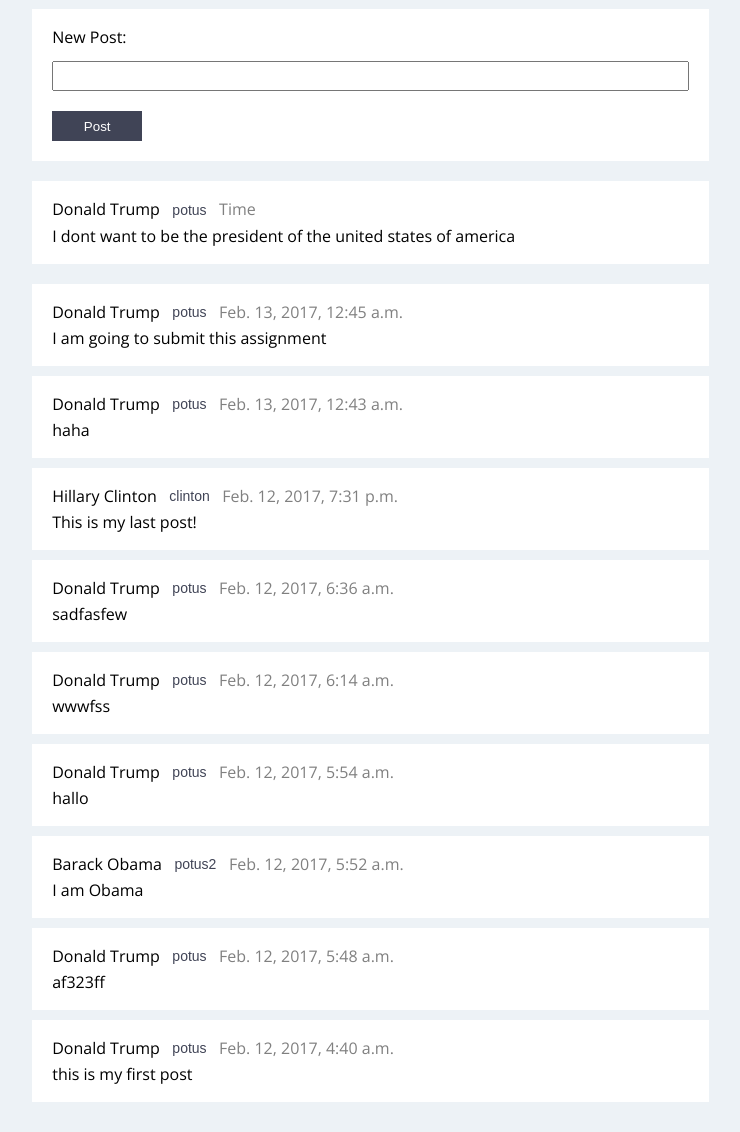
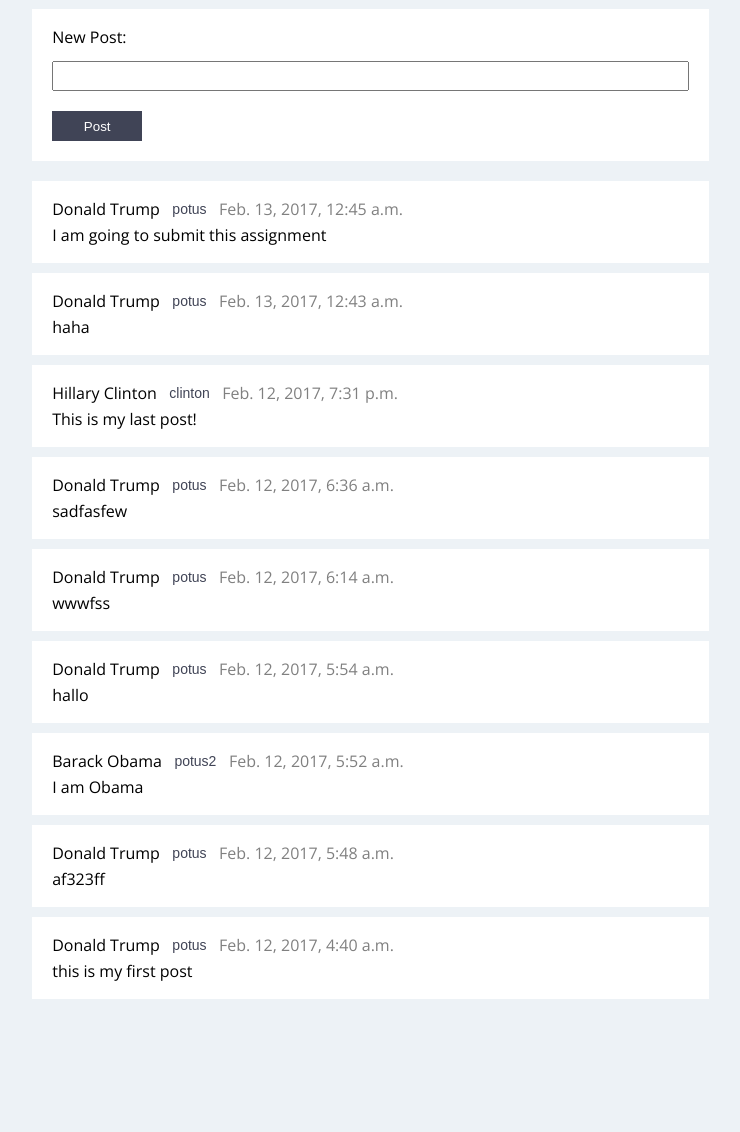
Before and after one commit to guozj94/WebAppDev, a Django app: page / in a window 1280 px wide. Shown: the part 129-1261 px from the top of the page, without its empty margins (423-1163 px from the left). After the commit the page ends 1128 px from the top, so only its background shows below. Run offline with Django 3.2, Linux system fonts and the light colour scheme; a user stored in the database is signed in; data comes from the database, SQL or seed files in the repository; both versions use the stored data as it was after the commit.

Commit message:
tidy the html and python

```diff
--- a/hw4/socialnetwork/models.py
+++ b/hw4/socialnetwork/models.py
@@ -3,6 +3,7 @@ from __future__ import unicode_literals
 from django.db import models
 from django.contrib.auth.models import User
 
+#Message class saves all post message
 class Messages(models.Model):
 	user = models.ForeignKey(User, default=None)
 	post = models.TextField(max_length=200)
--- a/hw4/socialnetwork/templates/socialnetwork/global.html
+++ b/hw4/socialnetwork/templates/socialnetwork/global.html
@@ -14,7 +14,7 @@
 		<nav>
 			<ul>
 				<li>
-					<a href="">Welcome to Social Web</a>
+					<a href="/socialnetwork/global">Welcome to Social Web</a>
 				</li>
 				<li>
 					<a href="/socialnetwork/logout">Logout</a>
@@ -42,27 +42,6 @@
 		{% csrf_token %}
 		</form>
 
-		<ol> <!-- this is an example of messages -->
-			<li>
-				<div class="column">
-					<div class="row" id="personal">
-						<p>Donald</p>
-						<p>&nbsp</p>
-						<p>Trump</p>
-						<p>&nbsp &nbsp</p>
-						<form action="/socialnetwork/profile" method="post">
-							<input type="submit" name="username" id="username" value="potus">
-						</form>
-						<p>&nbsp &nbsp</p>
-						<p style="color: grey; font-weight: lighter;">Time</p>
-					</div>
-					<div class="row" id="content">
-						<p>I dont want to be the president of the united states of america</p>
-					</div>
-				</div>
-			</li>
-		</ol>
-
 		<ol>  <!-- insert all message HERE -->
 		{% for message in messages %}
 		<li>
@@ -82,7 +61,7 @@
 				</div>
 			</div>
 			{% csrf_token %}
-			</form>
+		</form>
 		</li>
 		{% endfor %}
 		</ol>
--- a/hw4/socialnetwork/views.py
+++ b/hw4/socialnetwork/views.py
@@ -1,90 +1,71 @@
 from django.shortcuts import render, redirect, get_object_or_404
 from django.core.urlresolvers import reverse
 
+#import login
 from django.contrib.auth.decorators import login_required
 from django.contrib.auth.models import User
 from django.contrib.auth import login, authenticate
 
+#import transaction
 from django.db import transaction
 
+#import model
 from socialnetwork.models import *
 
+#use time
 from datetime import datetime
 import time
 
 # Create your views here.
 @login_required
-#need query
+#display all posts on the home page
 def home(request):
-	# messages = Messages.objects.all()
-	# print messages
-
-	# if messages.count() == 0:
-	# 	return render(request, 'socialnetwork/global.html', {})
-
-	# if messages.count() >= 1:
-	# 	context = {'messages': messages.order_by('-date')}
-
-	# return render(request, 'socialnetwork/global.html', context)
 	all_info = []
+	#join query
 	for p in Messages.objects.raw('SELECT * FROM socialnetwork_messages,auth_user WHERE socialnetwork_messages.user_id=auth_user.id ORDER BY socialnetwork_messages.date DESC'):
-		#print p.first_name, p.last_name
 		all_info.append({'fname': p.first_name, 'lname': p.last_name, 'date': p.date, 'post': p.post, 'username': p.username})
-	print all_info[0]
-	# while count_msg < messages.count():
-	# 	while count_usr < user_info.count():
-	# 		if messages[count_msg].user_id == user_info[count_usr].id:
-	# 			messages[count_msg].fname = user_info[count_usr].first_name
-	# 			messages[count_msg].lname = user_info[count_usr].last_name
-	# 			messages[count_msg].username = user_info[count_usr].username
-	# 		count_usr += 1
-	# 	count_msg += 1
-	# print user_info[0].first_name
-	# print context
+	#return messages and insert into html
 	context = {'messages': all_info}
 	return render(request, 'socialnetwork/global.html', context)
 
 @login_required
+#create new post, and render the homepage
 def create(request):
-	if not 'input-content' in request.POST:
-		return render(request, 'socialnetwork/global.html', {})
+	if not request.POST['input-content']:
+		print 'no content'
+	else:
+		#create a new instance of Messages
+		print 'create new content'
+		message = Messages()
+		message.user = request.user
+		message.post = request.POST['input-content'][:200]
+		message.save()
 
-	message = Messages()
-	message.user = request.user
-	print request.user
-	message.post = request.POST['input-content'][:200]
-	message.save()
+	#get all post in database
 	all_info = []
 	for p in Messages.objects.raw('SELECT * FROM socialnetwork_messages,auth_user WHERE socialnetwork_messages.user_id=auth_user.id ORDER BY socialnetwork_messages.date DESC'):
-		#print p.first_name, p.last_name
 		all_info.append({'fname': p.first_name, 'lname': p.last_name, 'date': p.date, 'post': p.post, 'username': p.username})
-	print all_info[0]
-	# while count_msg < messages.count():
-	# 	while count_usr < user_info.count():
-	# 		if messages[count_msg].user_id == user_info[count_usr].id:
-	# 			messages[count_msg].fname = user_info[count_usr].first_name
-	# 			messages[count_msg].lname = user_info[count_usr].last_name
-	# 			messages[count_msg].username = user_info[count_usr].username
-	# 		count_usr += 1
-	# 	count_msg += 1
-	# print user_info[0].first_name
-	# print context
+
+	#return messages and insert into html
 	context = {'messages': all_info}
 	return render(request, 'socialnetwork/global.html', context)
 
 @login_required
+#display user's profile
 def profile(request):
 	if not 'username' in request.POST:
 		return render(request, 'socialnetwork/profile.html', {})
 
+	#get the username
 	username = request.POST['username']
+
+	#search all posts posted by that user
 	all_info = []
 	for p in Messages.objects.raw('SELECT * FROM socialnetwork_messages,auth_user WHERE socialnetwork_messages.user_id=auth_user.id AND auth_user.username = %s ORDER BY socialnetwork_messages.date DESC', [username]):
-		#print p.first_name, p.last_name
 		all_info.append({'fname': p.first_name, 'lname': p.last_name, 'date': p.date, 'post': p.post, 'username': p.username})
-	print all_info[0]
+
+	#return messages and insert into html
 	context = {'messages': all_info, 'lname': all_info[0]['lname'], 'fname': all_info[0]['fname'], 'totalpost': len(all_info)}
-
 	return render(request, 'socialnetwork/profile.html', context)
 
 
--- a/hw4/webapps/urls.py
+++ b/hw4/webapps/urls.py
@@ -20,5 +20,6 @@ from socialnetwork import views as socialnetwork_views
 
 urlpatterns = [
 	url(r'^$', socialnetwork_views.home),
+	#direct to socialnetwork.urls.py
 	url(r'^socialnetwork/', include('socialnetwork.urls')),
 ]
```
Also changed, not shown: hw4/socialnetwork/templates/socialnetwork/profile.html (+0 -19 lines), hw4/socialnetwork/urls.py (+6 -3 lines), hw4/db.sqlite3.
